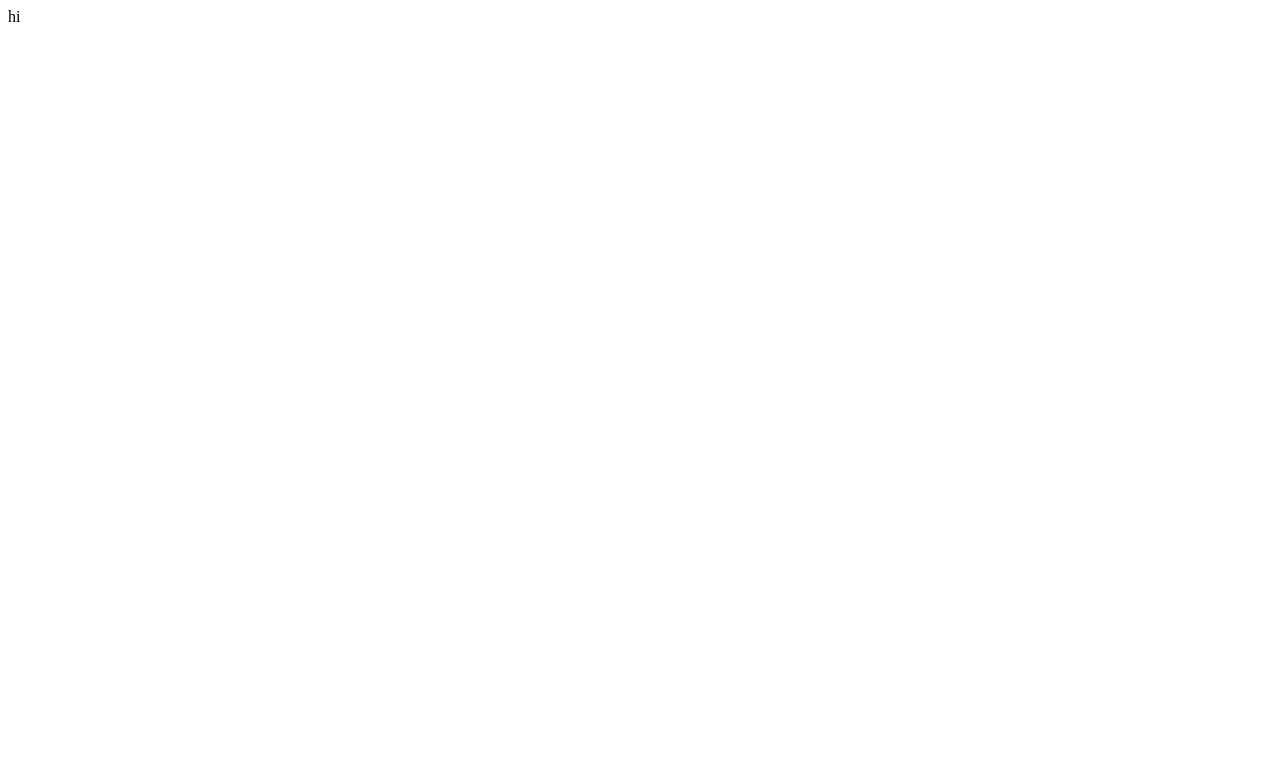
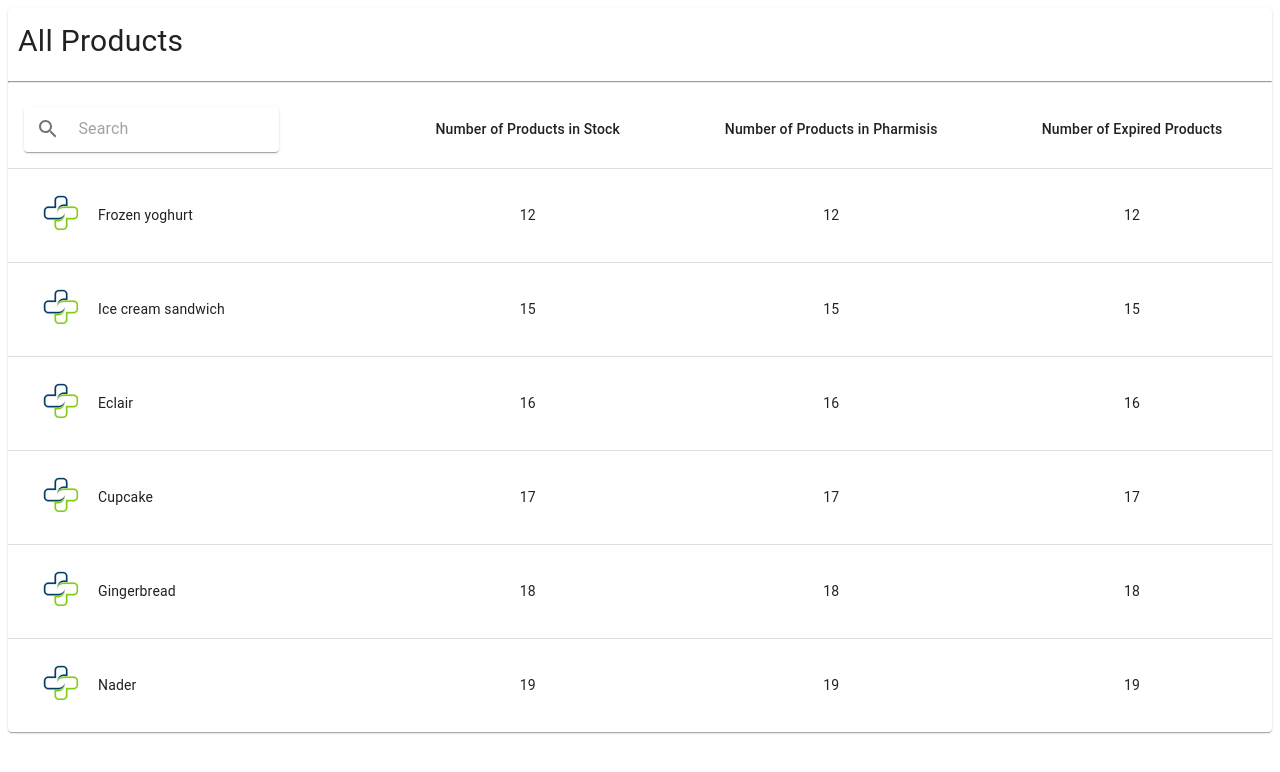
Before and after one commit to CA-G12/PMS, a React (Create React App) app in the folder client/: page / in a window 1280 px wide. Shown: the top 772 px of the page. Built offline with nearby package versions, Linux system fonts and the light colour scheme.

Commit message:
create the table put wait for data

```diff
--- a/client/src/App.tsx
+++ b/client/src/App.tsx
@@ -1,3 +1,5 @@
-const App = () => <div className="App">hi</div>;
+import AdminAllProducts from './components/AdminProduct/AdminAllProducts';
+
+const App = () => <div className="App"><AdminAllProducts /></div>;
 
 export default App;
--- /dev/null
+++ b/client/src/components/AdminProduct/AdminAllProducts.tsx
@@ -0,0 +1,90 @@
+import Table from '@mui/material/Table';
+import TableBody from '@mui/material/TableBody';
+import TableCell from '@mui/material/TableCell';
+import TableContainer from '@mui/material/TableContainer';
+import TableHead from '@mui/material/TableHead';
+import TableRow from '@mui/material/TableRow';
+import Paper from '@mui/material/Paper';
+import Box from '@mui/material/Box';
+import Typography from '@mui/material/Typography';
+import CustomizedInputBase from './Extra/Search';
+
+function createData(
+  name: string,
+  calories: number,
+  fat: number,
+  carbs: number,
+) {
+  return {
+    name,
+    calories,
+    fat,
+    carbs,
+  };
+}
+
+const rows = [
+  createData('Frozen yoghurt', 12, 12, 12),
+  createData('Ice cream sandwich', 15, 15, 15),
+  createData('Eclair', 16, 16, 16),
+  createData('Cupcake', 17, 17, 17),
+  createData('Gingerbread', 18, 18, 18),
+  createData('Nader', 19, 19, 19),
+];
+
+const AdminAllProducts = () => (
+  <Box>
+    <TableContainer component={Paper}>
+      <Box>
+        <Typography
+          sx={{
+            fontSize: '30px',
+            padding: '10px',
+          }}
+        >
+          All Products
+        </Typography>
+        <hr />
+      </Box>
+      <Table sx={{ minWidth: 650 }} aria-label="simple table">
+        <TableHead>
+          <TableRow>
+            <TableCell>
+              <CustomizedInputBase />
+            </TableCell>
+            <TableCell align="center">Number of Products in Stock </TableCell>
+            <TableCell align="center">Number of Products in Pharmisis  </TableCell>
+            <TableCell align="center">Number of  Expired Products</TableCell>
+          </TableRow>
+        </TableHead>
+        <TableBody>
+          {rows.map((row) => (
+            <TableRow
+              key={row.name}
+              sx={{
+                '&:last-child td, &:last-child th': {
+                  border: 0,
+                  dispaly: 'flex',
+                },
+              }}
+            >
+              <TableCell align="left" component="th" scope="row">
+                <Box sx={{ display: 'flex', alignItems: 'center' }}>
+                  <Box>
+                    <img src="./img/image31.png" alt="Logo" />
+                  </Box>
+                  <Box>{row.name}</Box>
+                </Box>
+              </TableCell>
+
+              <TableCell align="center">{row.calories}</TableCell>
+              <TableCell align="center">{row.fat}</TableCell>
+              <TableCell align="center">{row.carbs}</TableCell>
+            </TableRow>
+          ))}
+        </TableBody>
+      </Table>
+    </TableContainer>
+  </Box>
+);
+export default AdminAllProducts;
--- /dev/null
+++ b/client/src/components/AdminProduct/Extra/Search.tsx
@@ -0,0 +1,26 @@
+import Paper from '@mui/material/Paper';
+import InputBase from '@mui/material/InputBase';
+import IconButton from '@mui/material/IconButton';
+import SearchIcon from '@mui/icons-material/Search';
+
+const CustomizedInputBase = () => (
+  <Paper
+    className="search"
+    component="form"
+    sx={{
+      p: '1px 2px',
+      display: 'flex',
+      alignItems: 'center',
+      width: 250,
+      height: 40,
+      padding: 0.3,
+    }}
+  >
+    <IconButton type="button" sx={{ p: '10px' }} aria-label="search">
+      <SearchIcon />
+    </IconButton>
+    <InputBase sx={{ ml: 1, flex: 1 }} placeholder="Search" />
+  </Paper>
+);
+
+export default CustomizedInputBase;
```
Also changed, not shown: client/public/img/image31.png (added).
